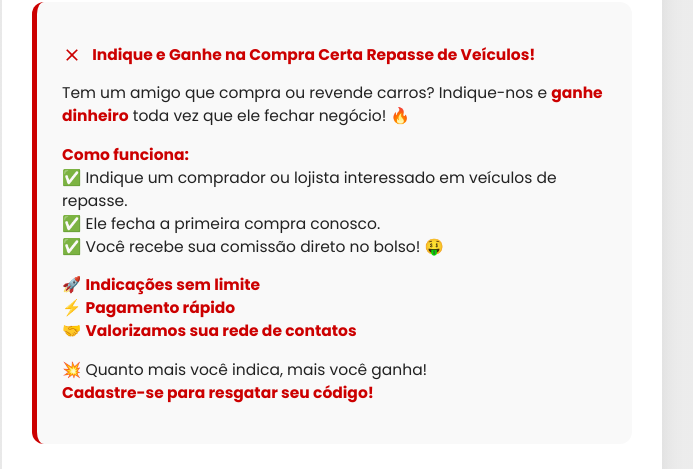
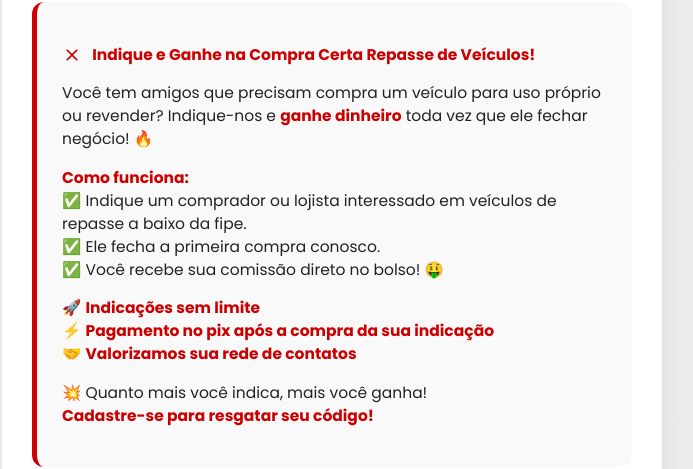
Before and after one commit to Rhuan-Pacheco/Compra-Certa-Repasse, a plain HTML site: page index.html in a window 1280 px wide. Shown: the part 344-813 px from the top of the page, without its empty margins (308-1001 px from the left). Drawn offline with Linux system fonts and the light colour scheme.

Commit message:
Update index.html

```diff
--- a/index.html
+++ b/index.html
@@ -104,16 +104,16 @@
         <svg xmlns="http://www.w3.org/2000/svg" height="20" viewBox="0 0 24 24"><path d="M19 6.41L17.59 5 12 10.59 6.41 5 5 6.41 10.59 12 5 17.59 6.41 19 12 13.41 17.59 19 19 17.59 13.41 12z"/></svg>
         <strong>Indique e Ganhe na Compra Certa Repasse de Veículos!</strong>
       </p>
-      <p>Tem um amigo que compra ou revende carros? Indique-nos e <strong>ganhe dinheiro</strong> toda vez que ele fechar negócio! 🔥</p>
+      <p>Você tem amigos que precisam compra um veículo para uso próprio ou revender? Indique-nos e <strong>ganhe dinheiro</strong> toda vez que ele fechar negócio! 🔥</p>
 
       <p><strong>Como funciona:</strong><br>
-        ✅ Indique um comprador ou lojista interessado em veículos de repasse.<br>
+        ✅ Indique um comprador ou lojista interessado em veículos de repasse a baixo da fipe.<br>
         ✅ Ele fecha a primeira compra conosco.<br>
         ✅ Você recebe sua comissão direto no bolso! 🤑</p>
 
       <p>
         🚀 <strong>Indicações sem limite</strong><br>
-        ⚡ <strong>Pagamento rápido</strong><br>
+        ⚡ <strong>Pagamento no pix após a compra da sua indicação</strong><br>
         🤝 <strong>Valorizamos sua rede de contatos</strong>
       </p>
 
```
